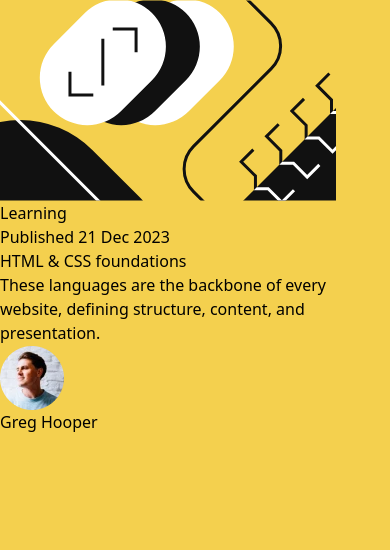
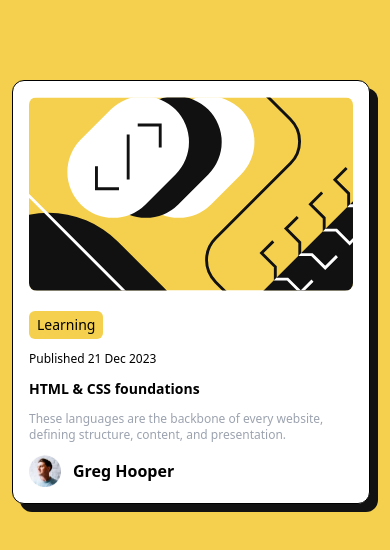
Before and after one commit to amrmabdelazeem/blog-preview-card, a website: page dist/index.html in a window 390 px wide. Drawn offline with Linux system fonts and the light colour scheme.

Commit message:
Complete mobile design using tailwind

```diff
--- a/dist/index.html
+++ b/dist/index.html
@@ -9,20 +9,20 @@
   <title>Blog preview card</title>
 </head>
 <body class="bg-primary">
-  <main>
-    <div class="container">
-      <div class="illustration">
-        <img src="../assets/images/illustration-article.svg"
+  <main class="w-11/12">
+    <div class="container shadow-newShadow bg-white w-full p-4 mx-3 my-20 rounded-xl border border-black">
+      <div class="illustration mb-5">
+        <img class="rounded-lg " src="../assets/images/illustration-article.svg"
         alt="illustration">
       </div>
       <div class="article">
-        <p class="">Learning</p>
-        <p>Published 21 Dec 2023</p>
-        <h1>HTML & CSS foundations</h1>
-        <p>These languages are the backbone of every website, defining structure, content, and presentation.</p>
-        <div class="profile">
-          <img src="../assets/images/image-avatar.webp" alt="image-avatar">
-          <h2>Greg Hooper</h2>
+        <p class="bg-primary w-fit px-2 py-1 text-sm font-medium rounded-md mb-3">Learning</p>
+        <p class="text-xs font-medium mb-3">Published 21 Dec 2023</p>
+        <h1 class="text-sm font-extrabold mb-3">HTML & CSS foundations</h1>
+        <p class="text-xs text-gray-400 mb-3">These languages are the backbone of every website, defining structure, content, and presentation.</p>
+        <div class="profile flex items-center gap-3">
+          <img class="w-8 h-8" src="../assets/images/image-avatar.webp" alt="image-avatar">
+          <h2 class="font-bold">Greg Hooper</h2>
         </div>
       </div>
   </main>
```
